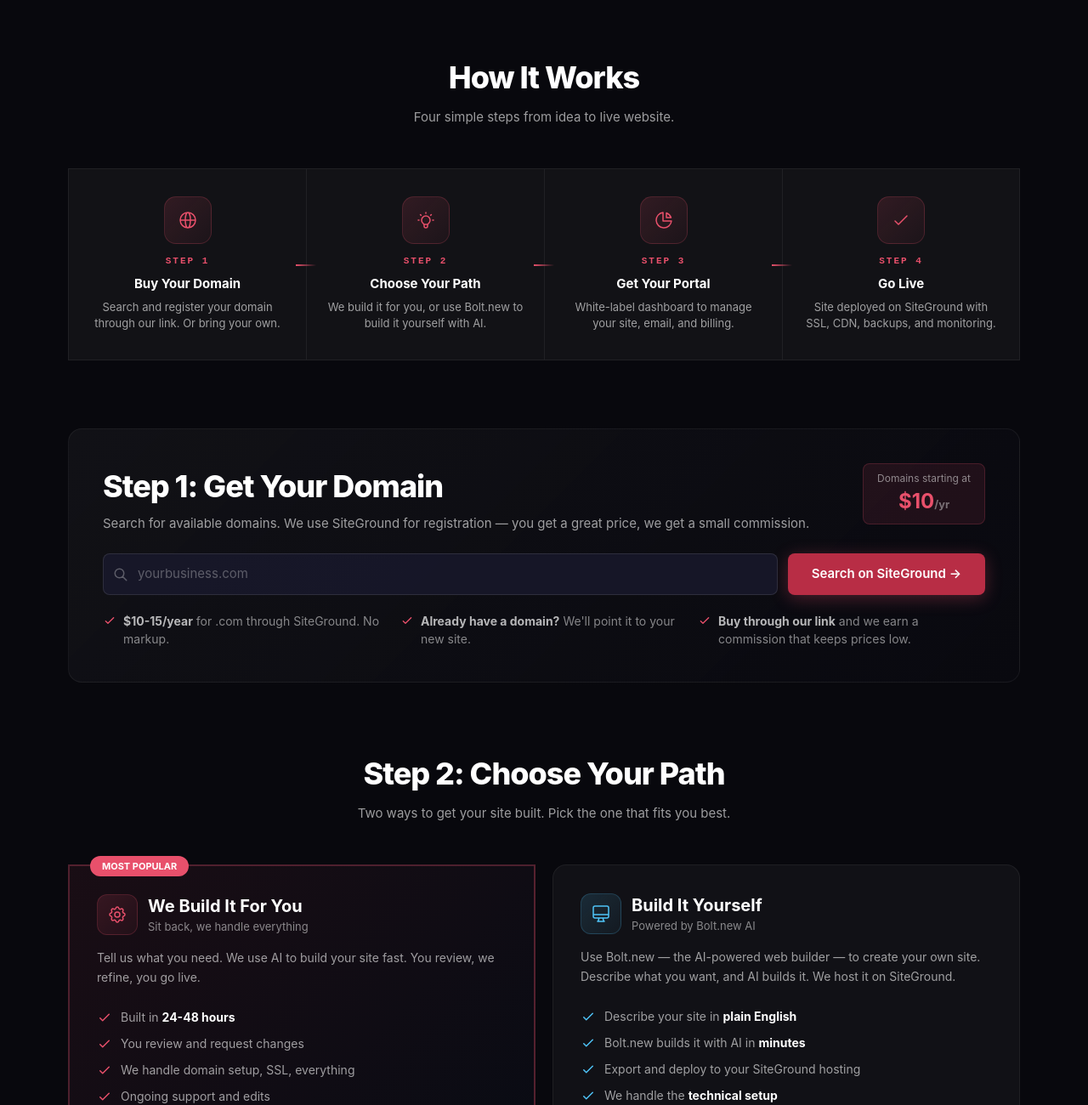
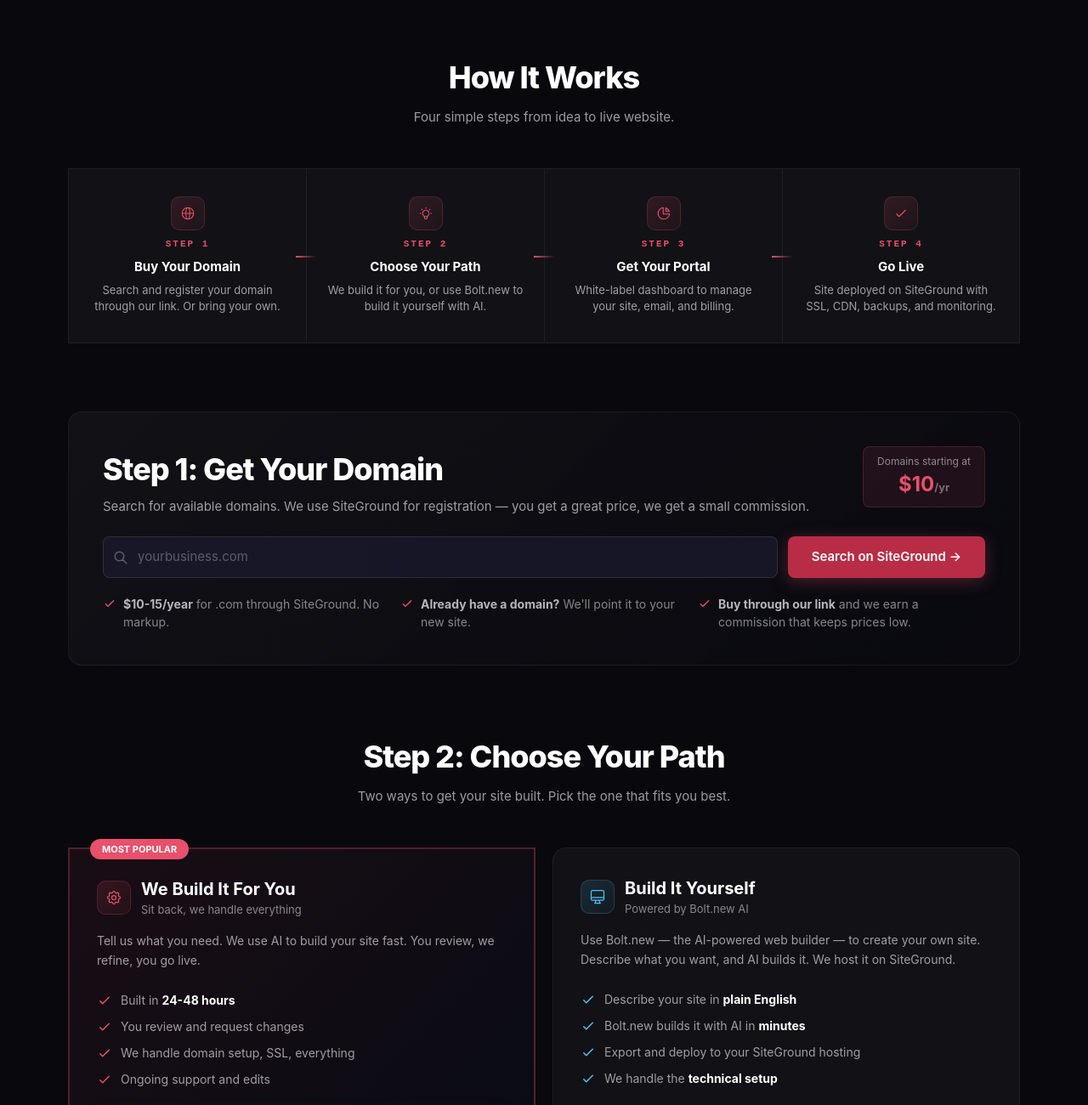
Before and after one commit to carloscbrls/insights-cc3po-astro, an Astro site: page /agency in a window 1280 px wide. Shown: the part 829-2129 px from the top of the page at 85% size. Built offline with nearby package versions, Linux system fonts and the light colour scheme; Astro itself is replaced by a stand-in of ours.

Commit message:
Reduce icon sizes: step icons 56→40px, path icons 48→40px

```diff
--- a/src/pages/agency.astro
+++ b/src/pages/agency.astro
@@ -235,19 +235,19 @@ import Layout from '../layouts/Layout.astro';
     }
     .agency-step:last-child .agency-step-connector { display: none; }
     .agency-step-icon {
-      width: 56px;
-      height: 56px;
+      width: 40px;
+      height: 40px;
       background: linear-gradient(135deg, rgba(232, 80, 107, 0.15), rgba(232, 80, 107, 0.05));
       border: 1px solid rgba(232, 80, 107, 0.2);
-      border-radius: 14px;
+      border-radius: 10px;
       display: flex;
       align-items: center;
       justify-content: center;
-      margin: 0 auto 12px;
+      margin: 0 auto 8px;
     }
     .agency-step-icon svg {
-      width: 24px;
-      height: 24px;
+      width: 18px;
+      height: 18px;
       color: var(--accent, #e8506b);
     }
     .agency-step-num {
@@ -576,8 +576,8 @@ import Layout from '../layouts/Layout.astro';
         <div class="agency-card-highlight" style="padding: 32px;">
           <div class="agency-popular-badge">MOST POPULAR</div>
           <div style="display: flex; align-items: center; gap: 12px; margin-bottom: 16px;">
-            <div style="width: 48px; height: 48px; background: linear-gradient(135deg, rgba(232,80,107,0.15), rgba(232,80,107,0.05)); border: 1px solid rgba(232,80,107,0.2); border-radius: 12px; display: flex; align-items: center; justify-content: center; flex-shrink: 0;">
-              <svg style="width: 24px; height: 24px; color: var(--accent, #e8506b);" fill="none" stroke="currentColor" viewBox="0 0 24 24"><path stroke-linecap="round" stroke-linejoin="round" stroke-width="1.5" d="M10.325 4.317c.426-1.756 2.924-1.756 3.35 0a1.724 1.724 0 002.573 1.066c1.543-.94 3.31.826 2.37 2.37a1.724 1.724 0 001.066 2.573c1.756.426 1.756 2.924 0 3.35a1.724 1.724 0 00-1.066 2.573c.94 1.543-.826 3.31-2.37 2.37a1.724 1.724 0 00-2.573 1.066c-.426 1.756-2.924 1.756-3.35 0a1.724 1.724 0 00-2.573-1.066c-1.543.94-3.31-.826-2.37-2.37a1.724 1.724 0 00-1.066-2.573c-1.756-.426-1.756-2.924 0-3.35a1.724 1.724 0 001.066-2.573c-.94-1.543.826-3.31 2.37-2.37.996.608 2.296.07 2.572-1.065z"/><path stroke-linecap="round" stroke-linejoin="round" stroke-width="1.5" d="M15 12a3 3 0 11-6 0 3 3 0 016 0z"/></svg>
+            <div style="width: 40px; height: 40px; background: linear-gradient(135deg, rgba(232,80,107,0.15), rgba(232,80,107,0.05)); border: 1px solid rgba(232,80,107,0.2); border-radius: 10px; display: flex; align-items: center; justify-content: center; flex-shrink: 0;">
+              <svg style="width: 20px; height: 20px; color: var(--accent, #e8506b);" fill="none" stroke="currentColor" viewBox="0 0 24 24"><path stroke-linecap="round" stroke-linejoin="round" stroke-width="1.5" d="M10.325 4.317c.426-1.756 2.924-1.756 3.35 0a1.724 1.724 0 002.573 1.066c1.543-.94 3.31.826 2.37 2.37a1.724 1.724 0 001.066 2.573c1.756.426 1.756 2.924 0 3.35a1.724 1.724 0 00-1.066 2.573c.94 1.543-.826 3.31-2.37 2.37a1.724 1.724 0 00-2.573 1.066c-.426 1.756-2.924 1.756-3.35 0a1.724 1.724 0 00-2.573-1.066c-1.543.94-3.31-.826-2.37-2.37a1.724 1.724 0 00-1.066-2.573c-1.756-.426-1.756-2.924 0-3.35a1.724 1.724 0 001.066-2.573c-.94-1.543.826-3.31 2.37-2.37.996.608 2.296.07 2.572-1.065z"/><path stroke-linecap="round" stroke-linejoin="round" stroke-width="1.5" d="M15 12a3 3 0 11-6 0 3 3 0 016 0z"/></svg>
             </div>
             <div>
               <h3 style="font-size: 1.25rem; font-weight: 700; color: #fff; margin: 0;">We Build It For You</h3>
@@ -608,8 +608,8 @@ import Layout from '../layouts/Layout.astro';
         <!-- Build Yourself -->
         <div class="agency-card" style="padding: 32px;">
           <div style="display: flex; align-items: center; gap: 12px; margin-bottom: 16px;">
-            <div style="width: 48px; height: 48px; background: linear-gradient(135deg, rgba(79,195,247,0.15), rgba(79,195,247,0.05)); border: 1px solid rgba(79,195,247,0.2); border-radius: 12px; display: flex; align-items: center; justify-content: center; flex-shrink: 0;">
-              <svg style="width: 24px; height: 24px; color: #4fc3f7;" fill="none" stroke="currentColor" viewBox="0 0 24 24"><path stroke-linecap="round" stroke-linejoin="round" stroke-width="1.5" d="M9.75 17L9 20l-1 1h8l-1-1-.75-3M3 13h18M5 17h14a2 2 0 002-2V5a2 2 0 00-2-2H5a2 2 0 00-2 2v10a2 2 0 002 2z"/></svg>
+            <div style="width: 40px; height: 40px; background: linear-gradient(135deg, rgba(79,195,247,0.15), rgba(79,195,247,0.05)); border: 1px solid rgba(79,195,247,0.2); border-radius: 10px; display: flex; align-items: center; justify-content: center; flex-shrink: 0;">
+              <svg style="width: 20px; height: 20px; color: #4fc3f7;" fill="none" stroke="currentColor" viewBox="0 0 24 24"><path stroke-linecap="round" stroke-linejoin="round" stroke-width="1.5" d="M9.75 17L9 20l-1 1h8l-1-1-.75-3M3 13h18M5 17h14a2 2 0 002-2V5a2 2 0 00-2-2H5a2 2 0 00-2 2v10a2 2 0 002 2z"/></svg>
             </div>
             <div>
               <h3 style="font-size: 1.25rem; font-weight: 700; color: #fff; margin: 0;">Build It Yourself</h3>
```
